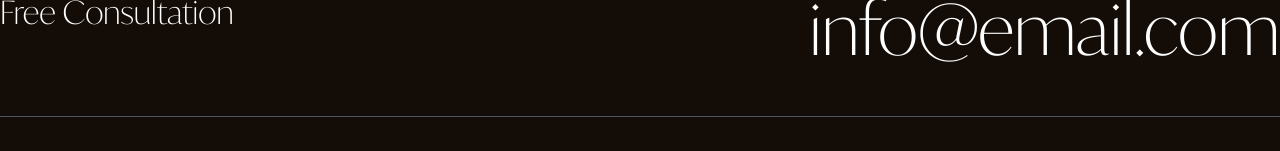
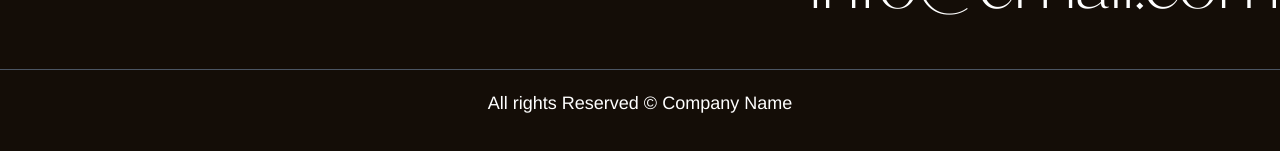
Before and after one commit to brogzy-brainpit/realtordemo, a Next.js app: page / in a window 1280 px wide. Shown: the part 4148-4299 px from the top of the page. Built offline with nearby package versions, Linux system fonts and the light colour scheme; a web font is replaced by a local one.

Commit message:
first commit

```diff
--- a/src/app/common/RoundedButton/NoMagnet.jsx
+++ b/src/app/common/RoundedButton/NoMagnet.jsx
@@ -5,7 +5,7 @@ import styles from './style.module.scss';
 import gsap from 'gsap';
 import Magnetic from '../Magnetic';
 
-export default function index({children, backgroundColor="#0096a5", ...attributes}) {
+export default function Nomagnet({children, backgroundColor="#0096a5", ...attributes}) {
 
   const circle = useRef(null);
   let timeline = useRef(null);
--- a/src/app/common/RoundedButton/index.jsx
+++ b/src/app/common/RoundedButton/index.jsx
@@ -5,7 +5,7 @@ import styles from './style.module.scss';
 import gsap from 'gsap';
 import Magnetic from '../Magnetic';
 
-export default function index({children,secondary=false, backgroundColor="#C9FD74", ...attributes}) {
+export default function RoundedButton({children,secondary=false, backgroundColor="#C9FD74", ...attributes}) {
 
   const circle = useRef(null);
   let timeline = useRef(null);
--- a/src/components/Footer.jsx
+++ b/src/components/Footer.jsx
@@ -59,6 +59,7 @@ export default function Footer() {
                </div>
 
                 </div>
+                <p className='text-[18px] pt-[20px]  font-normal text-white'>{new Date().getFullYear} All rights Reserved &copy; Company Name</p>
         </div>
     )
   }
```
